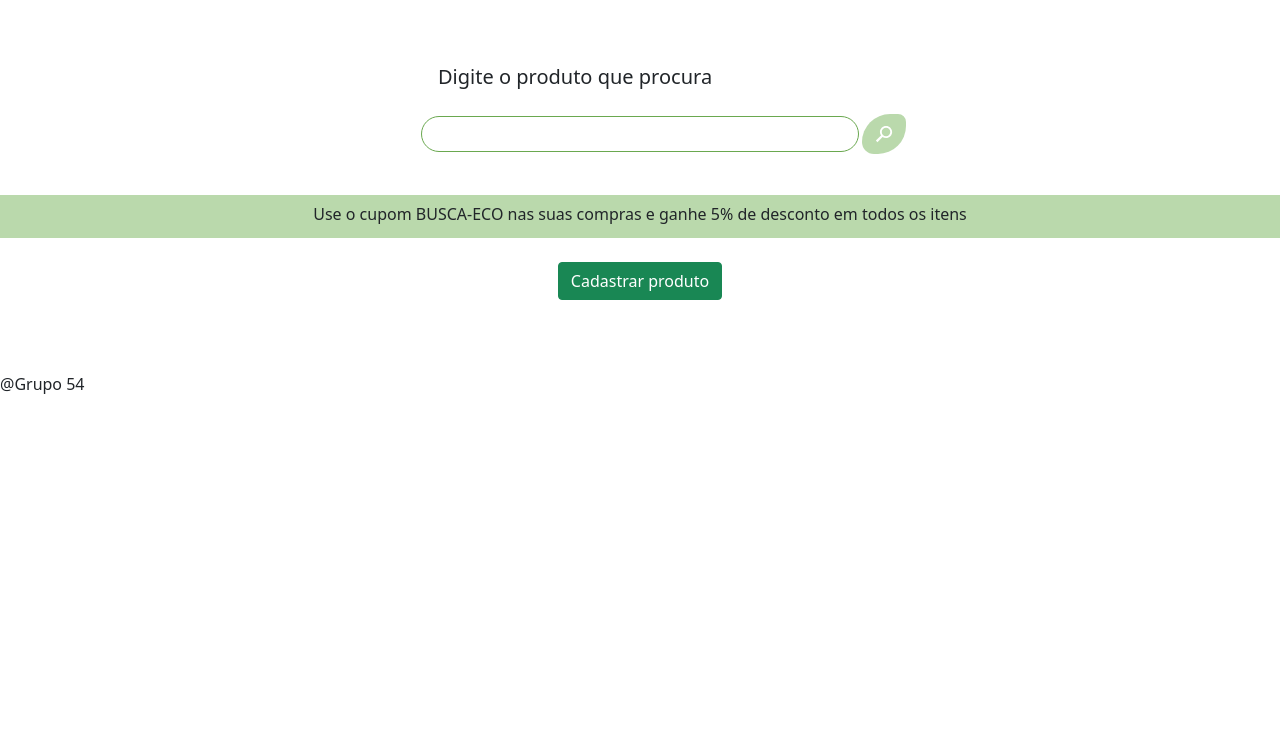
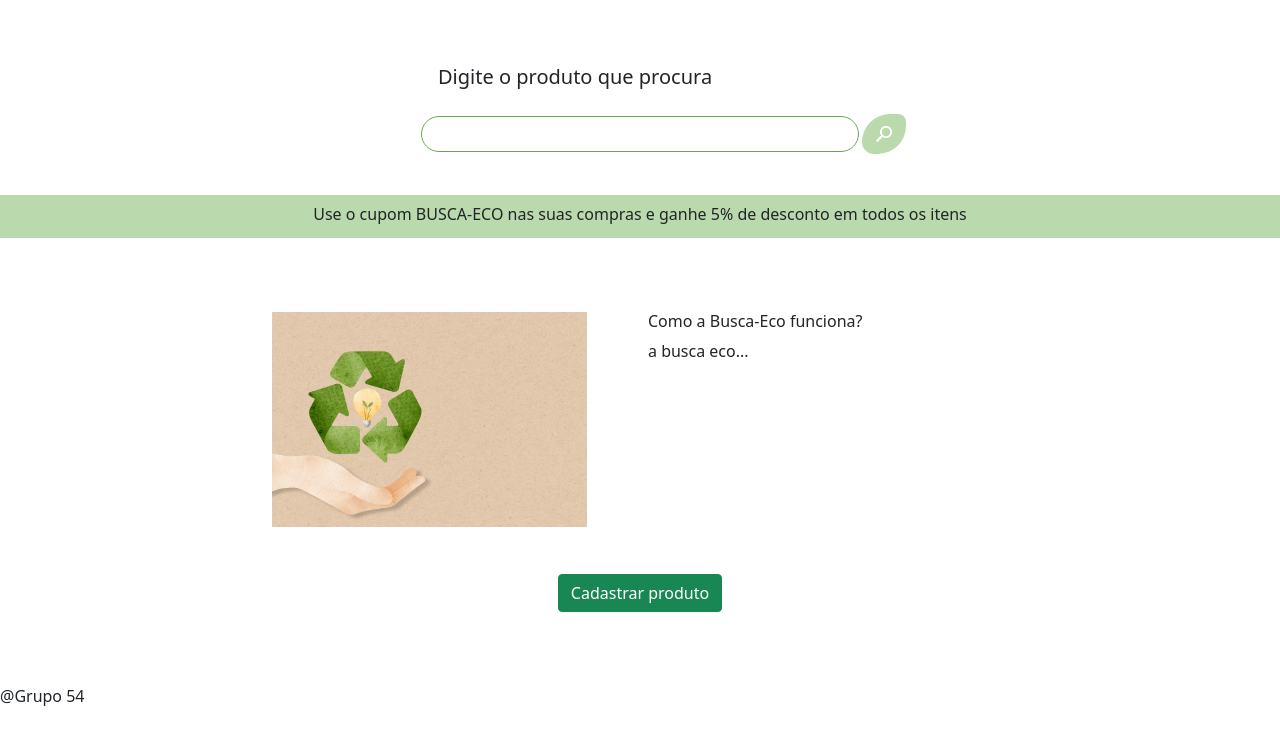
Before and after one commit to YasminRamos/hackathon-provi, a plain HTML site: page index.html in a window 1280 px wide. Shown: the part 63-800 px from the top of the page. Drawn offline with nearby package versions, Linux system fonts and the light colour scheme; a web font is replaced by a local one.

Commit message:
atualização home

```diff
--- a/index.html
+++ b/index.html
@@ -36,7 +36,20 @@
   <!-- <img src=""> ícone antes do h6--><h6>Use o cupom BUSCA-ECO nas suas compras e ganhe 5% de desconto em todos os itens</h6>
 
  </div>
-    <main> <!-- div da imagem e div da explicação "como funciona" --> <br>
+ <br>
+    <main>
+      <div class="container">
+        <div class="first-box">
+        <img src="./Imagens/Imagem Home.png"></div>
+        <div class="second-box">
+        <h6>Como a Busca-Eco funciona?</h6>
+      <p>a busca eco...</p></div>
+      </div>
+      <!-- div da imagem e div da explicação "como funciona" --> <br><br><br>
+      <br><br><br>
+      <br><br><br>
+      <br><br><br>
+      <br>
            <!-- div da imagem e div da explicação "quer ser nosso parceiro?"-->
            <div class="text-center"><button type="button" class="btn btn-success" role="button">Cadastrar produto</button></div>
            <br>
--- a/style.css
+++ b/style.css
@@ -60,3 +60,20 @@ form {
     margin : 5px;
 
   }
+
+  .first-box {
+    width: 200px;
+    float:left;
+    height: 150px;
+    margin: 50px 80px 60px 190px;
+    padding: auto;
+  }
+
+  .second-box {
+    width: 500px;
+    height: 150px;
+    padding: auto;
+    float:right;
+    text-align: justify;
+    margin: 50px;
+  }
```
